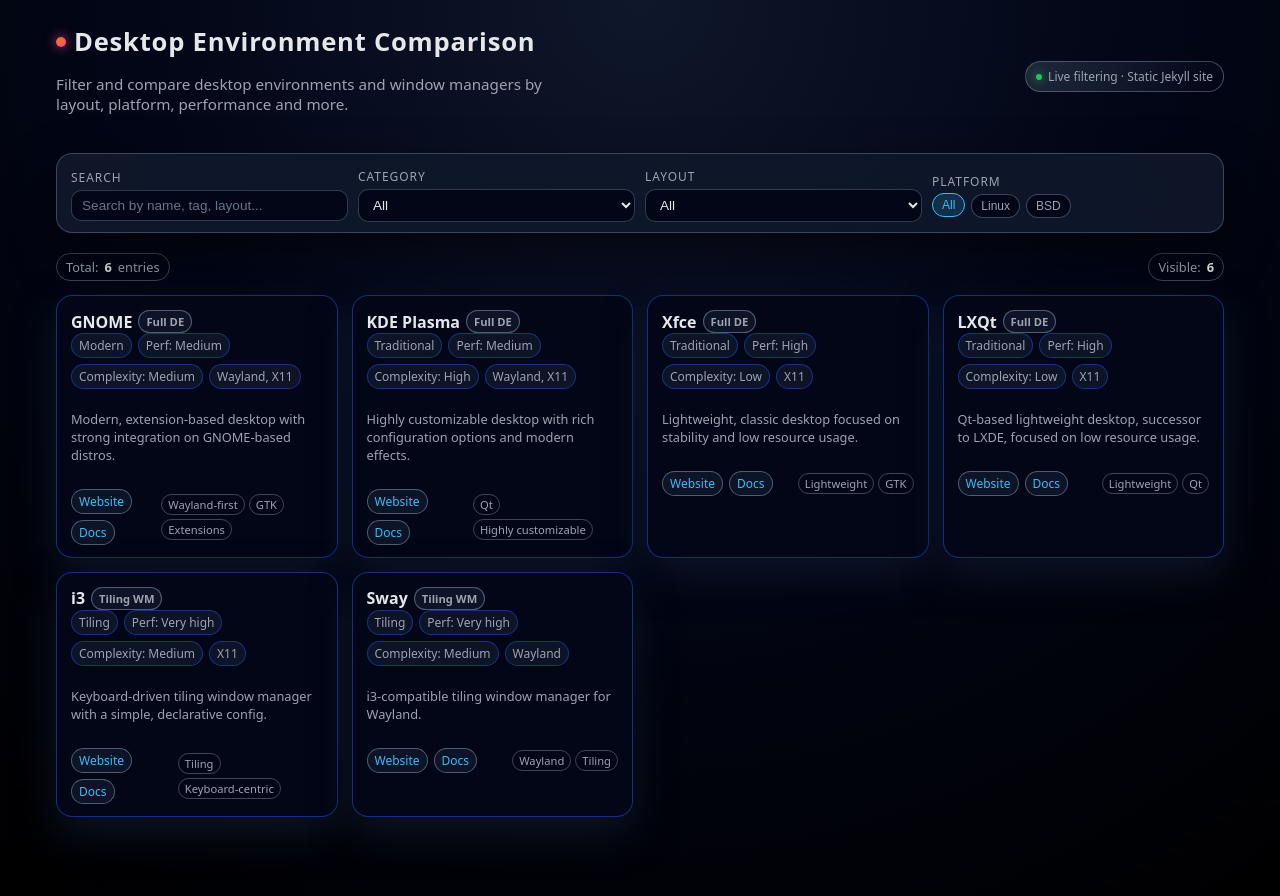
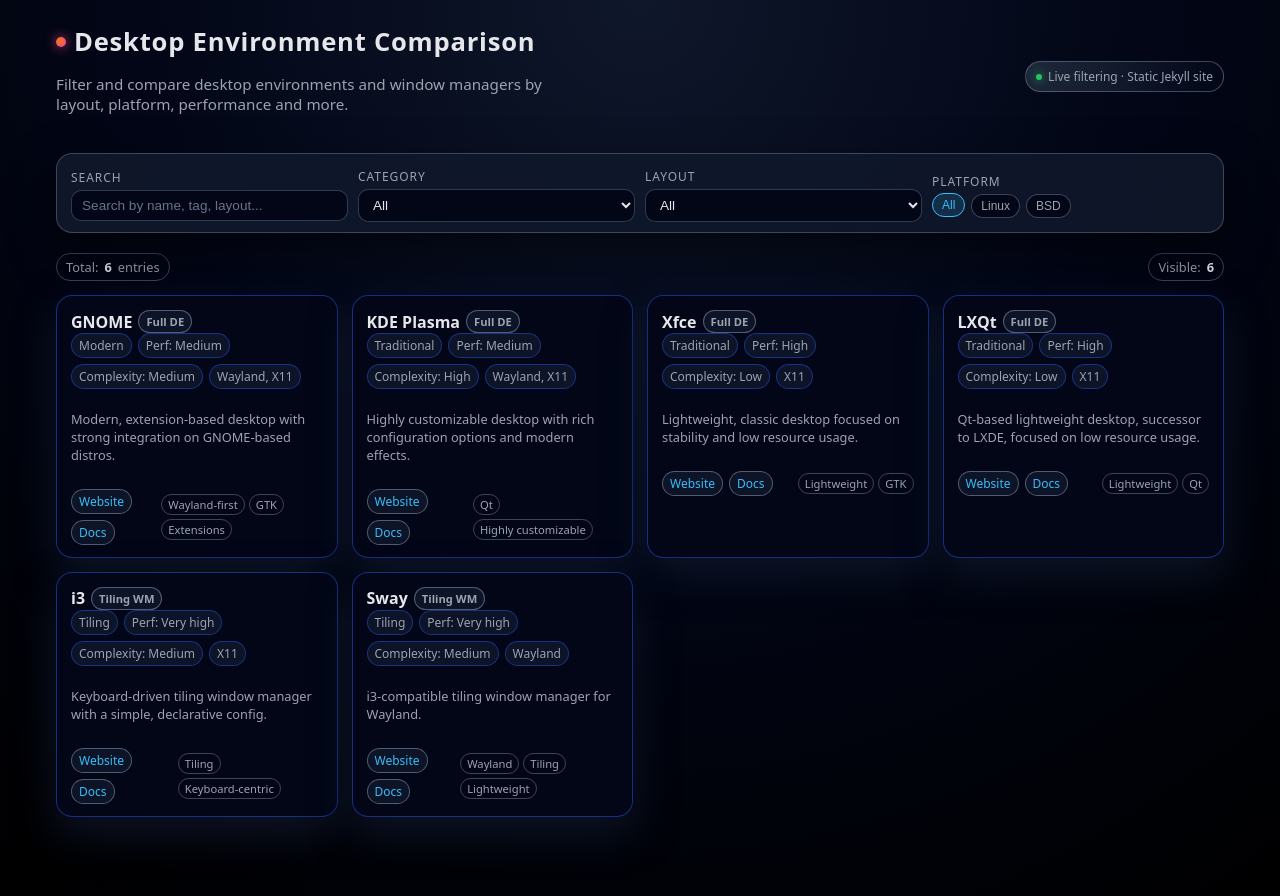
Before and after one commit to Pure-de-Arch/Pure-de-Arch.github.io, a Jekyll site: the page built from index.html, in a window 1280 px wide. Shown: the top 896 px of the page. Built offline with Jekyll 4.4.1, drawn with Linux system fonts in a browser that asks for light colours.

Commit message:
Update desktops.yml

```diff
--- a/_data/desktops.yml
+++ b/_data/desktops.yml
@@ -68,4 +68,4 @@
   description: "i3-compatible tiling window manager for Wayland."
   website: "https://swaywm.org/"
   docs: ""
-  tags: ["Wayland", "Tiling"]
+  tags: ["Wayland", "Tiling", "Lightweight"]
```
